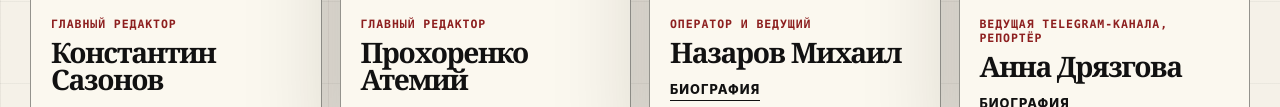
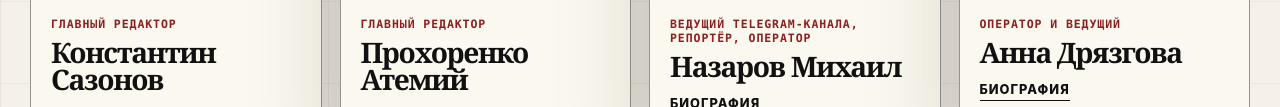
Before and after one commit to yanzhishka/milliardarmedia, a plain HTML site: page index.html in a window 1280 px wide. Shown: the part 1475-1582 px from the top of the page. Drawn offline with Linux system fonts and the light colour scheme; no server answers.

Commit message:
Please enter the commit message for your changes. Lines starting with '#' will be ignored, and an empty message aborts the commit.
On branch main
Your branch is up to date with 'origin/main'.

Changes to be committed:
	modified:   index.html

```diff
--- a/index.html
+++ b/index.html
@@ -150,7 +150,7 @@
                 />
               </span>
               <span class="person-info">
-                <span>Оператор и ведущий</span>
+                <span>Ведущий Telegram-канала, репортёр, оператор</span>
                 <strong>Назаров Михаил</strong>
                 <em>Биография</em>
               </span>
@@ -178,7 +178,7 @@
                 />
               </span>
               <span class="person-info">
-                <span>Ведущая Telegram-канала, репортёр</span>
+                <span>Оператор и ведущий</span>
                 <strong>Анна Дрязгова</strong>
                 <em>Биография</em>
               </span>
```
